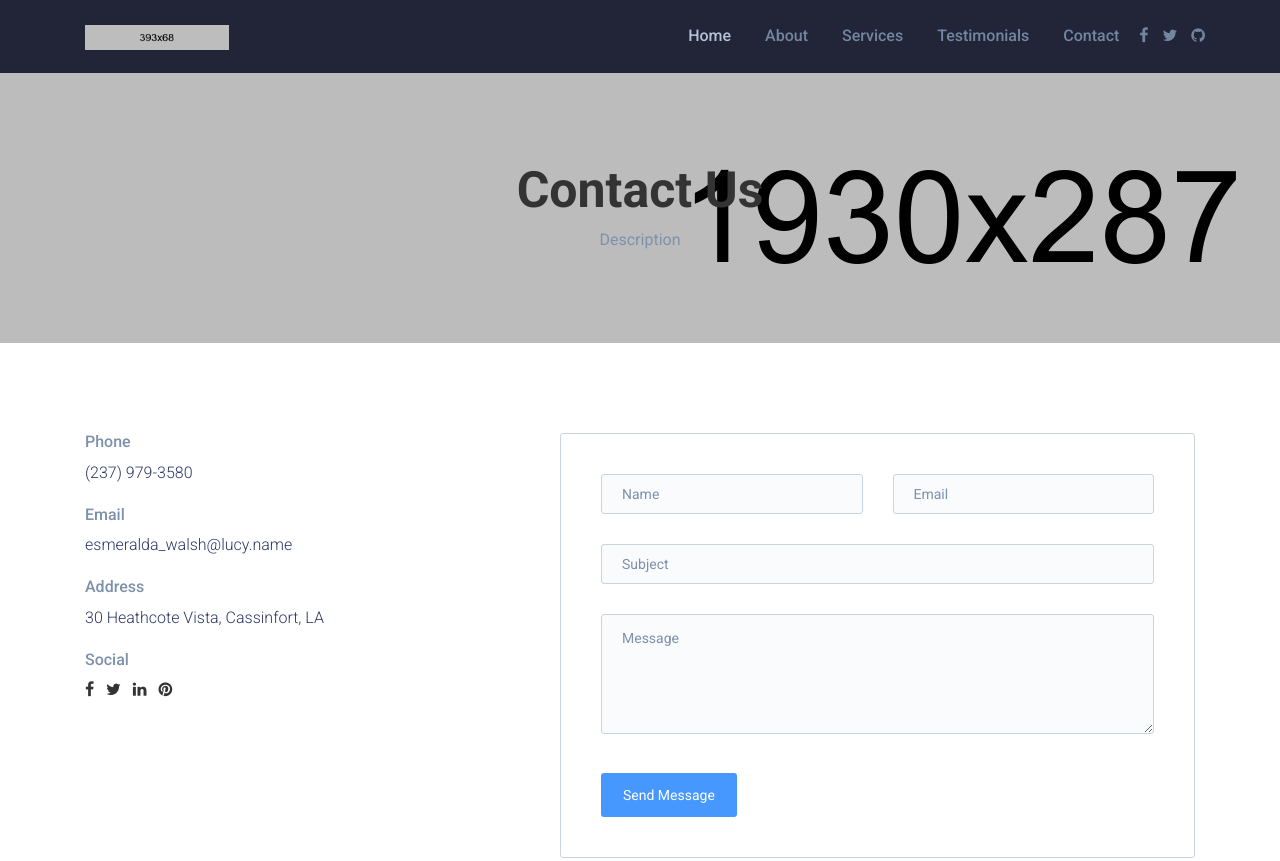
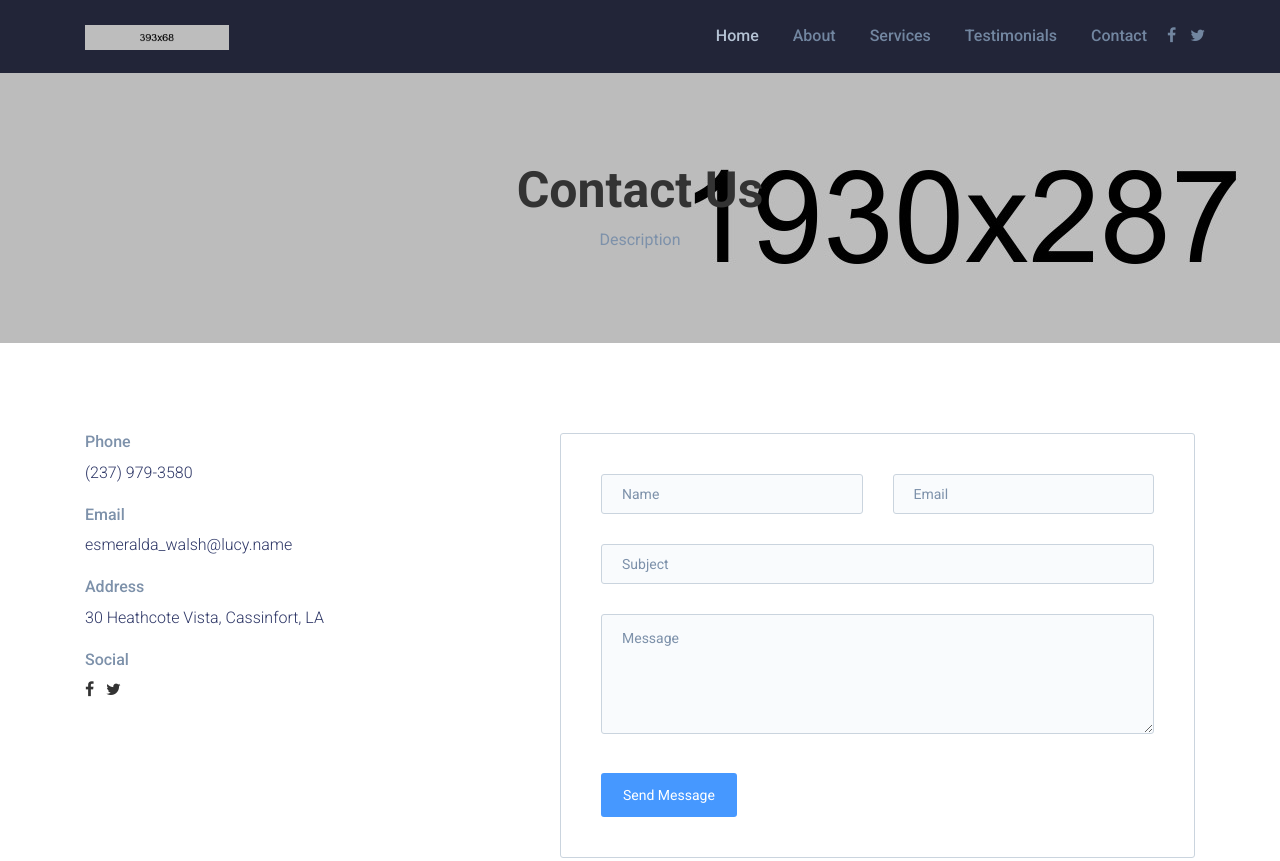
Before and after one commit to meterrill/create-eleventy-theme, an Eleventy site: page src/contact.html in a window 1280 px wide. Shown: the top 861 px of the page. Built offline with nearby package versions, Linux system fonts and the light colour scheme; Eleventy itself is replaced by a stand-in of ours; files that its build step writes are made by us from their sources.

Commit message:
Update global data object for socials

```diff
--- a/src/_data/settings.json
+++ b/src/_data/settings.json
@@ -1,5 +1,15 @@
 {
   "phone": "(237) 979-3580",
   "email": "esmeralda_walsh@lucy.name",
-  "address": "30 Heathcote Vista, Cassinfort, LA"
+  "address": "30 Heathcote Vista, Cassinfort, LA",
+  "socials": [
+    {
+      "name": "facebook",
+      "url": "http://facebook.com"
+    },
+    {
+      "name": "twitter",
+      "url": "http://twitter.com"
+    }
+  ]
 }
--- a/src/contact.html
+++ b/src/contact.html
@@ -23,10 +23,9 @@ backgroundImage: "/assets/img/page-title.jpg"
         <div class="single-info">
           <h5>Social</h5>
           <p>
-                        <a href="#" class="fa fa-facebook"></a>
-                        <a href="#" class="fa fa-twitter"></a>
-                        <a href="#" class="fa fa-linkedin"></a>
-                        <a href="#" class="fa fa-pinterest"></a>
+            {% for social in settings.socials %}
+              <a href="{{ social.url }}" class="fa fa-{{ social.name }}"></a>
+            {% endfor %}
           </p>
         </div>
       </div>
@@ -53,6 +52,7 @@ backgroundImage: "/assets/img/page-title.jpg"
       </div>
     </div>
   </div>
-</div>    <div class="google-map">
+</div>
+<div class="google-map">
   <iframe src="https://www.google.com/maps/embed?pb=!1m18!1m12!1m3!1d43546.86165317726!2d-0.1304800562216428!3d51.50205515285579!2m3!1f0!2f0!3f0!3m2!1i1024!2i768!4f13.1!3m3!1m2!1s0x47d8a00baf21de75%3A0x52963a5addd52a99!2sLondon%2C+UK!5e0!3m2!1sen!2sbd!4v1506591318507"></iframe>
 </div>
--- a/src/includes/base.njk
+++ b/src/includes/base.njk
@@ -23,9 +23,6 @@
 		<span class="preloader-spin"></span>
 	</div>
   <div class="site">
-
-
-
     <header>
       <div class="container">
         <div class="row">
@@ -37,9 +34,9 @@
           <div class="col-6 col-sm-9 nav-column clearfix">
             <div class="right-nav">
               <div class="header-social">
-                                <a href="#" class="fa fa-facebook"></a>
-                                <a href="#" class="fa fa-twitter"></a>
-                                <a href="#" class="fa fa-github"></a>
+                {% for social in settings.socials %}
+                  <a href="{{ social.url }}" class="fa fa-{{ social.name }}"></a>
+                {% endfor %}
               </div>
             </div>
             <nav id="menu" class="d-none d-lg-block">
@@ -172,9 +169,6 @@
         </div>
       </div>
     </footer>
-
-
-
   </div>
 
   <!--Required JS files-->
```
Lines whose indentation alone changed are shown as unchanged.
